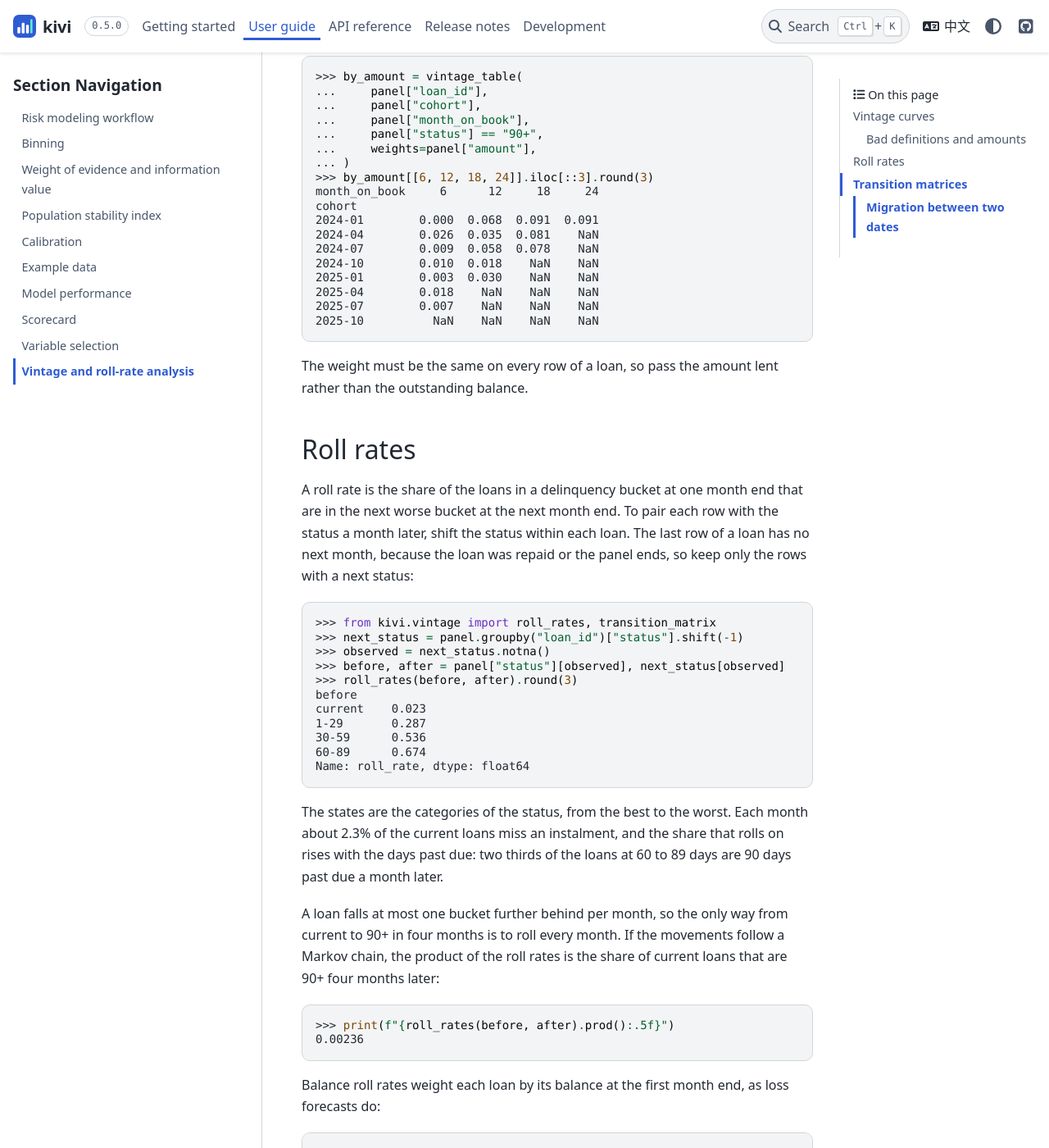
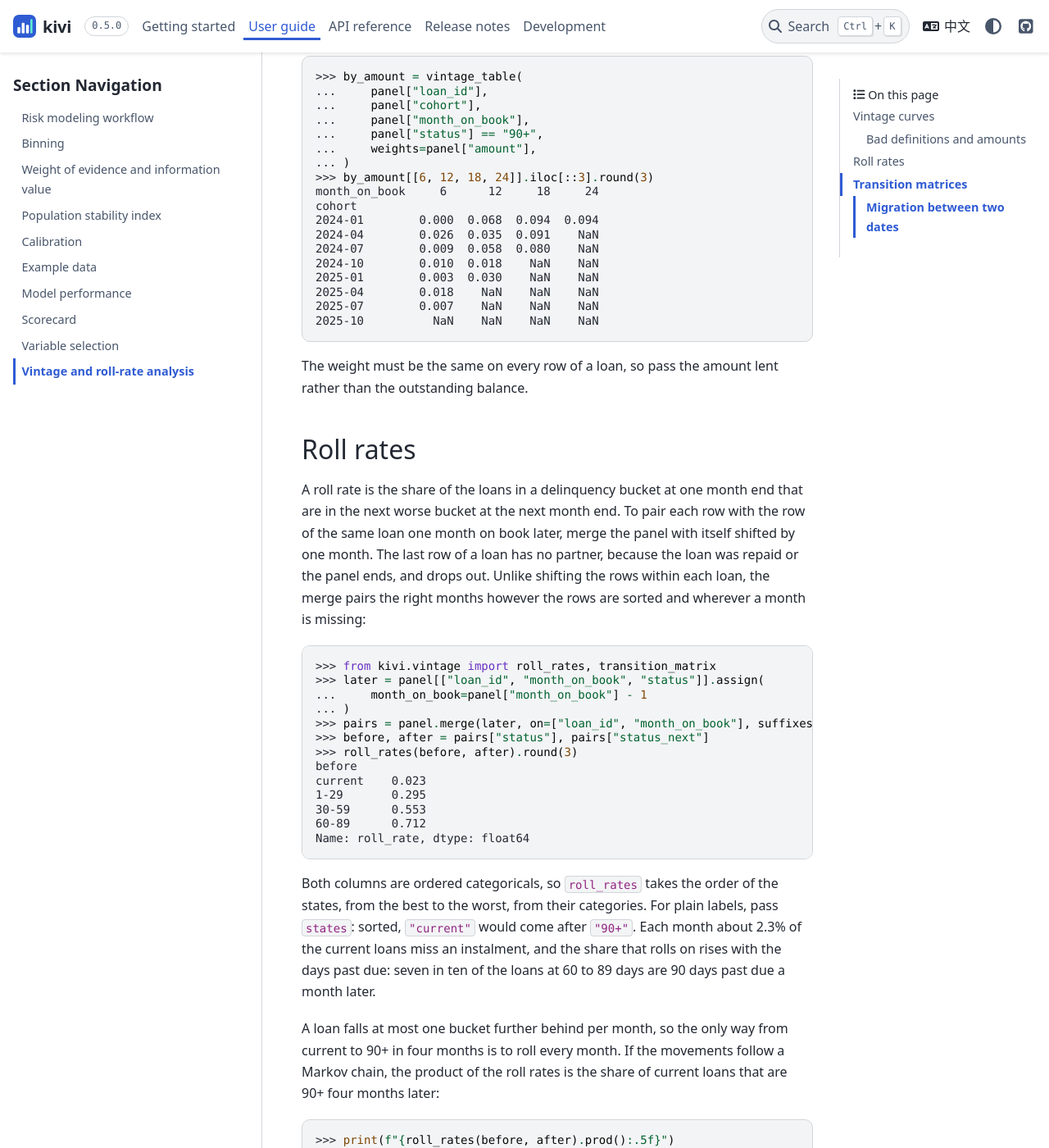
Before and after one commit to gchensy/kivi, a Sphinx documentation site: the page built from docs/user_guide/vintage.rst, in a window 1280 px wide and 1400 px high, scrolled down 2040 px. Shown: the whole window at 82% size. Built offline with Sphinx 7.4.7 and the PyData theme 0.15.4, drawn with Linux system fonts in a browser that asks for light colours; some of the changed text lies outside the part shown.

Commit message:
Pair months by merging, fix the guide's numbers and caveats
- The roll-rate recipe merges each row with the row one month on book
  later, so it is right however the panel is sorted and wherever a month
  is missing; shifting within each loan assumed sorted, complete rows.
- Regenerate the outputs for the corrected panel: the 60-89 roll rate is
  0.712, not 0.674 (two thirds).
- The 2025-04 cohort is observed to month on book 9, not for ten months.
- The six-month migration example says that loans repaid in between drop
  out of the current row.

Co-Authored-By: Claude Opus 5.5 <noreply@anthropic.com>

```diff
--- a/docs/user_guide/datasets.rst
+++ b/docs/user_guide/datasets.rst
@@ -59,10 +59,10 @@ The loans are spread at random over ``n_months`` origination months from January
 How the panel is simulated
 ^^^^^^^^^^^^^^^^^^^^^^^^^^
 
-Each loan is repaid in equal monthly instalments at 1% interest a month. Its status counts the instalments past due: one is ``1-29``, two ``30-59``, three ``60-89`` and four or more ``90+``. Every month:
+Each loan is repaid in equal monthly instalments at 1% interest a month. Its status counts the months since its oldest unpaid instalment fell due: one is ``1-29``, two ``30-59``, three ``60-89`` and four or more ``90+``. Within the term this is the number of instalments past due. Every month:
 
 * a current loan misses its instalment with a probability that peaks at its sixth month on book and then declines, scaled by a risk factor of the loan and one of its cohort;
-* a delinquent loan pays all its arrears and becomes current, pays one instalment and keeps its status, or pays nothing and rolls to the next bucket, and the later the bucket, the less likely it cures and the more likely it rolls. After the term no instalment falls due, so paying one moves the loan up a bucket;
+* a delinquent loan pays all its arrears and becomes current, pays one instalment and keeps its status, or pays nothing and rolls to the next bucket, also after its term, and the later the bucket, the less likely it cures and the more likely it rolls;
 * a ``90+`` loan pays nothing more, so its status and balance stay the same.
 
 A loan leaves the panel in the month it pays its last instalment, which can come after its term if it was behind. Loans are not charged off or prepaid.
--- a/docs/user_guide/vintage.rst
+++ b/docs/user_guide/vintage.rst
@@ -29,18 +29,18 @@ A loan is *ever bad* by month on book :math:`k` if it was bad at any month on bo
 ...     panel["loan_id"], panel["cohort"], panel["month_on_book"], panel["status"] == "90+"
 ... )
 >>> ever_90[[6, 12, 18, 24]].iloc[::3].round(3)
-month_on_book     6      12     18    24
+month_on_book     6      12     18     24
 cohort
-2024-01        0.000  0.068  0.090  0.09
-2024-04        0.020  0.034  0.079   NaN
-2024-07        0.005  0.051  0.076   NaN
-2024-10        0.010  0.025    NaN   NaN
-2025-01        0.005  0.034    NaN   NaN
-2025-04        0.010    NaN    NaN   NaN
-2025-07        0.005    NaN    NaN   NaN
-2025-10          NaN    NaN    NaN   NaN
+2024-01        0.000  0.068  0.094  0.094
+2024-04        0.020  0.034  0.084    NaN
+2024-07        0.005  0.051  0.081    NaN
+2024-10        0.010  0.025    NaN    NaN
+2025-01        0.005  0.034    NaN    NaN
+2025-04        0.010    NaN    NaN    NaN
+2025-07        0.005    NaN    NaN    NaN
+2025-10          NaN    NaN    NaN    NaN
 
-Each row follows one cohort and never decreases from left to right, because a loan that was bad stays counted as bad even if it cures later. The entries a cohort has not reached are NaN, not 0: the 2025-04 cohort has been on book for ten months, so its bad rate at month 12 is not known yet. Reading down a column compares the cohorts at the same age, which separates the quality of new lending from the seasoning of the portfolio. The latest value of each cohort mixes the two, because older cohorts have had more time to go bad.
+Each row follows one cohort and never decreases from left to right, because a loan that was bad stays counted as bad even if it cures later. The entries a cohort has not reached are NaN, not 0: the 2025-04 cohort is observed up to month on book 9, so its bad rate at month 12 is not known yet. Reading down a column compares the cohorts at the same age, which separates the quality of new lending from the seasoning of the portfolio. The latest value of each cohort mixes the two, because older cohorts have had more time to go bad.
 
 Every cohort here has about 200 loans, so one bad loan moves its rate by half a percentage point. Compare small differences only after averaging several cohorts.
 
@@ -72,9 +72,9 @@ To weight each loan by the amount lent, pass ``weights``. The table then reports
 >>> by_amount[[6, 12, 18, 24]].iloc[::3].round(3)
 month_on_book     6      12     18     24
 cohort
-2024-01        0.000  0.068  0.091  0.091
-2024-04        0.026  0.035  0.081    NaN
-2024-07        0.009  0.058  0.078    NaN
+2024-01        0.000  0.068  0.094  0.094
+2024-04        0.026  0.035  0.091    NaN
+2024-07        0.009  0.058  0.080    NaN
 2024-10        0.010  0.018    NaN    NaN
 2025-01        0.003  0.030    NaN    NaN
 2025-04        0.018    NaN    NaN    NaN
@@ -86,35 +86,37 @@ The weight must be the same on every row of a loan, so pass the amount lent rath
 Roll rates
 ----------
 
-A roll rate is the share of the loans in a delinquency bucket at one month end that are in the next worse bucket at the next month end. To pair each row with the status a month later, shift the status within each loan. The last row of a loan has no next month, because the loan was repaid or the panel ends, so keep only the rows with a next status:
+A roll rate is the share of the loans in a delinquency bucket at one month end that are in the next worse bucket at the next month end. To pair each row with the row of the same loan one month on book later, merge the panel with itself shifted by one month. The last row of a loan has no partner, because the loan was repaid or the panel ends, and drops out. Unlike shifting the rows within each loan, the merge pairs the right months however the rows are sorted and wherever a month is missing:
 
 >>> from kivi.vintage import roll_rates, transition_matrix
->>> next_status = panel.groupby("loan_id")["status"].shift(-1)
->>> observed = next_status.notna()
->>> before, after = panel["status"][observed], next_status[observed]
+>>> later = panel[["loan_id", "month_on_book", "status"]].assign(
+...     month_on_book=panel["month_on_book"] - 1
+... )
+>>> pairs = panel.merge(later, on=["loan_id", "month_on_book"], suffixes=("", "_next"))
+>>> before, after = pairs["status"], pairs["status_next"]
 >>> roll_rates(before, after).round(3)
 before
 current    0.023
-1-29       0.287
-30-59      0.536
-60-89      0.674
+1-29       0.295
+30-59      0.553
+60-89      0.712
 Name: roll_rate, dtype: float64
 
-The states are the categories of the status, from the best to the worst. Each month about 2.3% of the current loans miss an instalment, and the share that rolls on rises with the days past due: two thirds of the loans at 60 to 89 days are 90 days past due a month later.
+Both columns are ordered categoricals, so ``roll_rates`` takes the order of the states, from the best to the worst, from their categories. For plain labels, pass ``states``: sorted, ``"current"`` would come after ``"90+"``. Each month about 2.3% of the current loans miss an instalment, and the share that rolls on rises with the days past due: seven in ten of the loans at 60 to 89 days are 90 days past due a month later.
 
 A loan falls at most one bucket further behind per month, so the only way from current to 90+ in four months is to roll every month. If the movements follow a Markov chain, the product of the roll rates is the share of current loans that are 90+ four months later:
 
 >>> print(f"{roll_rates(before, after).prod():.5f}")
-0.00236
+0.00264
 
 Balance roll rates weight each loan by its balance at the first month end, as loss forecasts do:
 
->>> roll_rates(before, after, weights=panel["balance"][observed]).round(3)
+>>> roll_rates(before, after, weights=pairs["balance"]).round(3)
 before
 current    0.023
-1-29       0.291
-30-59      0.552
-60-89      0.719
+1-29       0.292
+30-59      0.555
+60-89      0.732
 Name: roll_rate, dtype: float64
 
 Transition matrices
@@ -138,9 +140,9 @@ With ``normalize=True``, each row holds the shares of its loans and sums to 1:
 after    current   1-29  30-59  60-89    90+
 before
 current    0.977  0.023  0.000  0.000  0.000
-1-29       0.509  0.204  0.287  0.000  0.000
-30-59      0.262  0.004  0.198  0.536  0.000
-60-89      0.100  0.000  0.010  0.216  0.674
+1-29       0.509  0.197  0.295  0.000  0.000
+30-59      0.260  0.000  0.188  0.553  0.000
+60-89      0.108  0.000  0.000  0.181  0.712
 90+        0.000  0.000  0.000  0.000  1.000
 
 The diagonal holds the loans that stayed in their bucket, the ``current`` column the cures and the entries just right of the diagonal the roll rates. A loan that reaches 90+ stays there in this data, so the last row is all 90+.
@@ -157,13 +159,13 @@ The same function compares any two observations of the same entities, such as th
 >>> six_months.round(3)
 after    current   1-29  30-59  60-89    90+
 before
-current    0.954  0.019  0.011  0.007  0.009
+current    0.953  0.019  0.011  0.006  0.011
 1-29       0.775  0.034  0.000  0.000  0.191
 30-59      0.211  0.000  0.000  0.000  0.789
-60-89      0.190  0.000  0.048  0.000  0.762
+60-89      0.150  0.000  0.000  0.000  0.850
 90+        0.000  0.000  0.000  0.000  1.000
 
-Missing values raise an error instead of being counted, so first decide what to do with the entities observed only once: drop them, as here, or give them a state of their own, such as ``"closed"``.
+Only the loans on book at both month ends are compared. The 226 loans repaid in between, almost all of them current in June, drop out, so the ``current`` row describes the loans that stayed on book. Missing values raise an error instead of being counted, so first decide what to do with the entities observed only once: drop them, as here, or give them a state of their own, such as ``"closed"``, to keep them in the shares.
 
 If the monthly movements followed a time-homogeneous Markov chain, the sixth power of the monthly matrix would give the six-month matrix. Comparing the shares that end in 90+ shows how far that holds:
 
```
Also changed, not shown: other parts of docs/user_guide/datasets.rst (+1 -1 lines), other parts of docs/user_guide/vintage.rst (+8 -8 lines).
